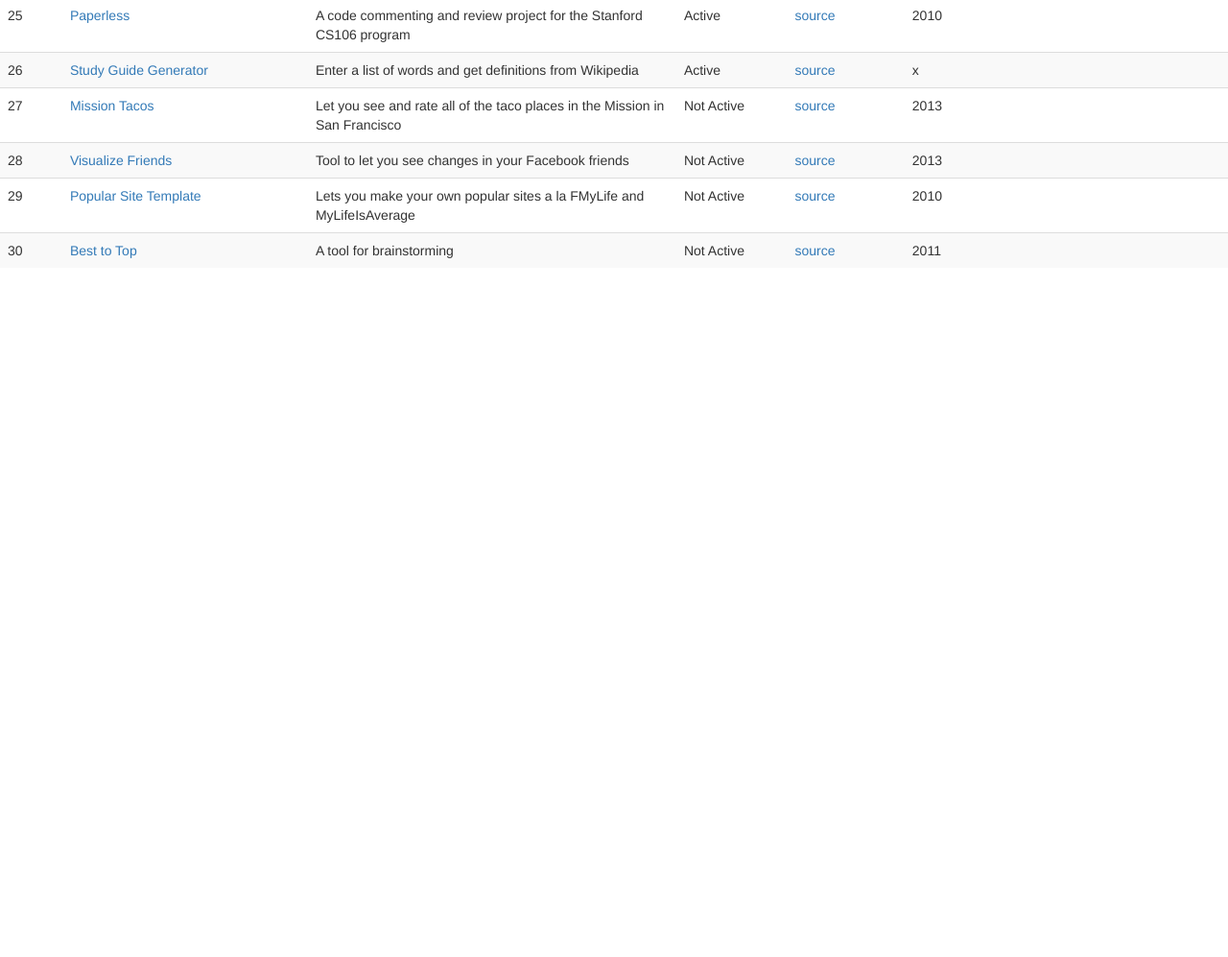
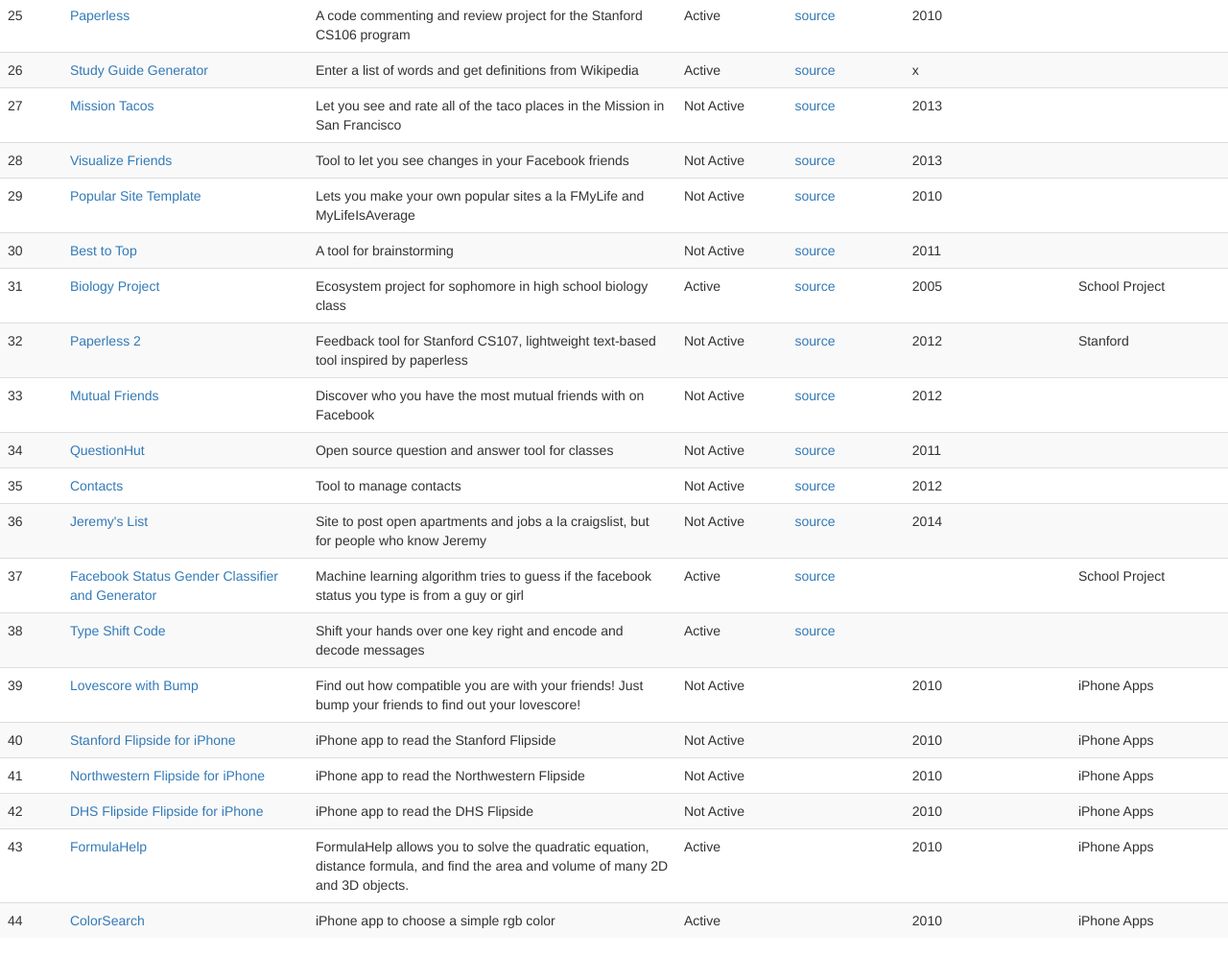
Before and after one commit to jkeesh/project-list, a plain HTML site: page index.html in a window 1280 px wide. Shown: the part 1235-2232 px from the top of the page at 96% size. Before the commit the page ends 1534 px from the top, so only its background shows below. Drawn offline with Linux system fonts and the light colour scheme.

Commit message:
more projects

```diff
--- a/index.html
+++ b/index.html
@@ -285,6 +285,119 @@
         'link': 'http://besttotop.appspot.com/',
         'status': 'Not Active',
         'dateStarted': '2011',
+    },
+    {
+        'name': 'Biology Project',
+        'description': 'Ecosystem project for sophomore in high school biology class',
+        'source': 'x',
+        'link': 'http://thekeesh.com/biofinal/',
+        'status': 'Active',
+        'dateStarted': '2005',
+        'category': 'School Project',
+    },
+    {
+        'name': 'Paperless 2',
+        'description': 'Feedback tool for Stanford CS107, lightweight text-based tool inspired by paperless',
+        'source': 'https://github.com/jkeesh/paperless2',
+        'link': '#',
+        'status': 'Not Active',
+        'dateStarted': '2012',
+        'category': 'Stanford',
+    },
+    {
+        'name': 'Mutual Friends',
+        'description': 'Discover who you have the most mutual friends with on Facebook',
+        'source': 'https://github.com/jkeesh/mutual-friends',
+        'link': '#',
+        'status': 'Not Active',
+        'dateStarted': '2012',
+    },
+    {
+        'name': 'QuestionHut',
+        'description': 'Open source question and answer tool for classes',
+        'source': 'https://github.com/jkeesh/QuestionHut',
+        'link': 'http://questionhut.com',
+        'status': 'Not Active',
+        'dateStarted': '2011'
+    },
+    {
+        'name': 'Contacts',
+        'description': 'Tool to manage contacts',
+        'source': 'https://github.com/jkeesh/contacts',
+        'link': '#',
+        'status': 'Not Active',
+        'dateStarted': '2012'
+    },
+    {
+        'name': 'Jeremy\'s List',
+        'description': 'Site to post open apartments and jobs a la craigslist, but for people who know Jeremy',
+        'source': 'x',
+        'link': 'http://jeremyslist.com',
+        'status': 'Not Active',
+        'dateStarted': '2014'
+    },
+    {
+        'name': 'Facebook Status Gender Classifier and Generator',
+        'description': 'Machine learning algorithm tries to guess if the facebook status you type is from a guy or girl',
+        'link': 'http://thekeesh.com/cs224n',
+        'source': 'x',
+        'category': 'School Project',
+        'status': 'Active',
+    },
+    {
+        'name': 'Type Shift Code',
+        'description': 'Shift your hands over one key right and encode and decode messages',
+        'link': 'http://thekeesh.com/typeshift/',
+        'source': 'x',
+        'status': 'Active',
+    },
+    {
+        'name': 'Lovescore with Bump',
+        'description': 'Find out how compatible you are with your friends! Just bump your friends to find out your lovescore!',
+        'link': 'http://itunes.apple.com/gb/app/lovescore-with-bump/id363350712?mt=8',
+        'status': 'Not Active',
+        'dateStarted': '2010',
+        'category': 'iPhone Apps',
+    },
+    {
+        'name': 'Stanford Flipside for iPhone',
+        'description': 'iPhone app to read the Stanford Flipside',
+        'link': 'http://itunes.apple.com/us/app/the-stanford-flipside/id362038270?mt=8',
+        'status': 'Not Active',
+        'dateStarted': '2010',
+        'category': 'iPhone Apps',
+    },
+    {
+        'name': 'Northwestern Flipside for iPhone',
+        'description': 'iPhone app to read the Northwestern Flipside',
+        'link': 'http://itunes.apple.com/us/app/the-northwestern-flipside/id392581634?mt=8',
+        'status': 'Not Active',
+        'dateStarted': '2010',
+        'category': 'iPhone Apps',
+    },
+    {
+        'name': 'DHS Flipside Flipside for iPhone',
+        'description': 'iPhone app to read the DHS Flipside',
+        'link': 'http://itunes.apple.com/us/app/the-dhs-flipside/id392228545?mt=8',
+        'status': 'Not Active',
+        'dateStarted': '2010',
+        'category': 'iPhone Apps',
+    },
+    {
+        'name': 'FormulaHelp',
+        'description': 'FormulaHelp allows you to solve the quadratic equation, distance formula, and find the area and volume of many 2D and 3D objects.',
+        'link': 'http://itunes.apple.com/us/app/formulahelp/id354916594?mt=8',
+        'status': 'Active',
+        'dateStarted': '2010',
+        'category': 'iPhone Apps',
+    },
+    {
+        'name': 'ColorSearch',
+        'description': 'iPhone app to choose a simple rgb color',
+        'link': 'https://itunes.apple.com/us/app/colorsearch/id349852837?mt=8',
+        'status': 'Active',
+        'dateStarted': '2010',
+        'category': 'iPhone Apps',
     }
 
 ];
```
Also changed, not shown: 1 other file.
